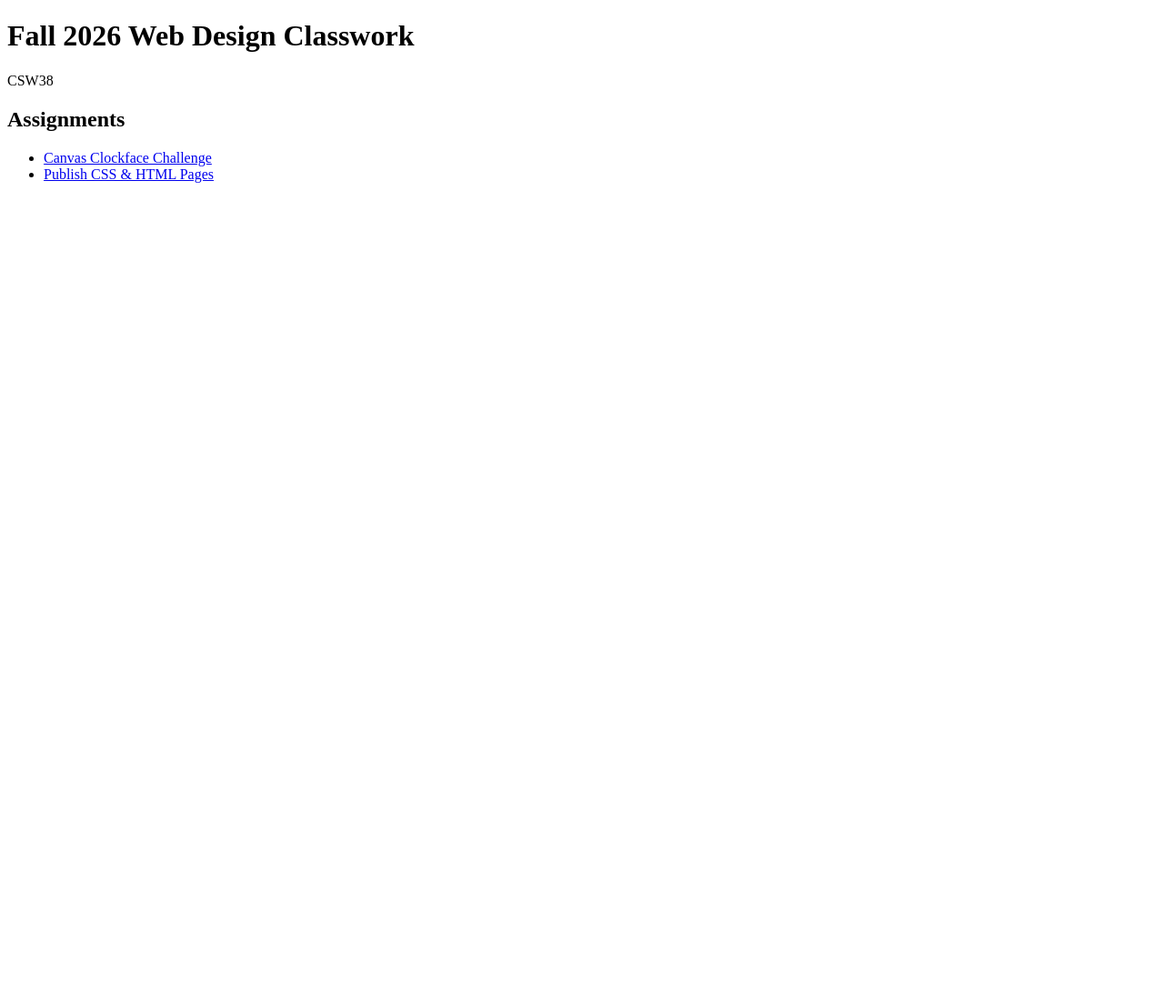
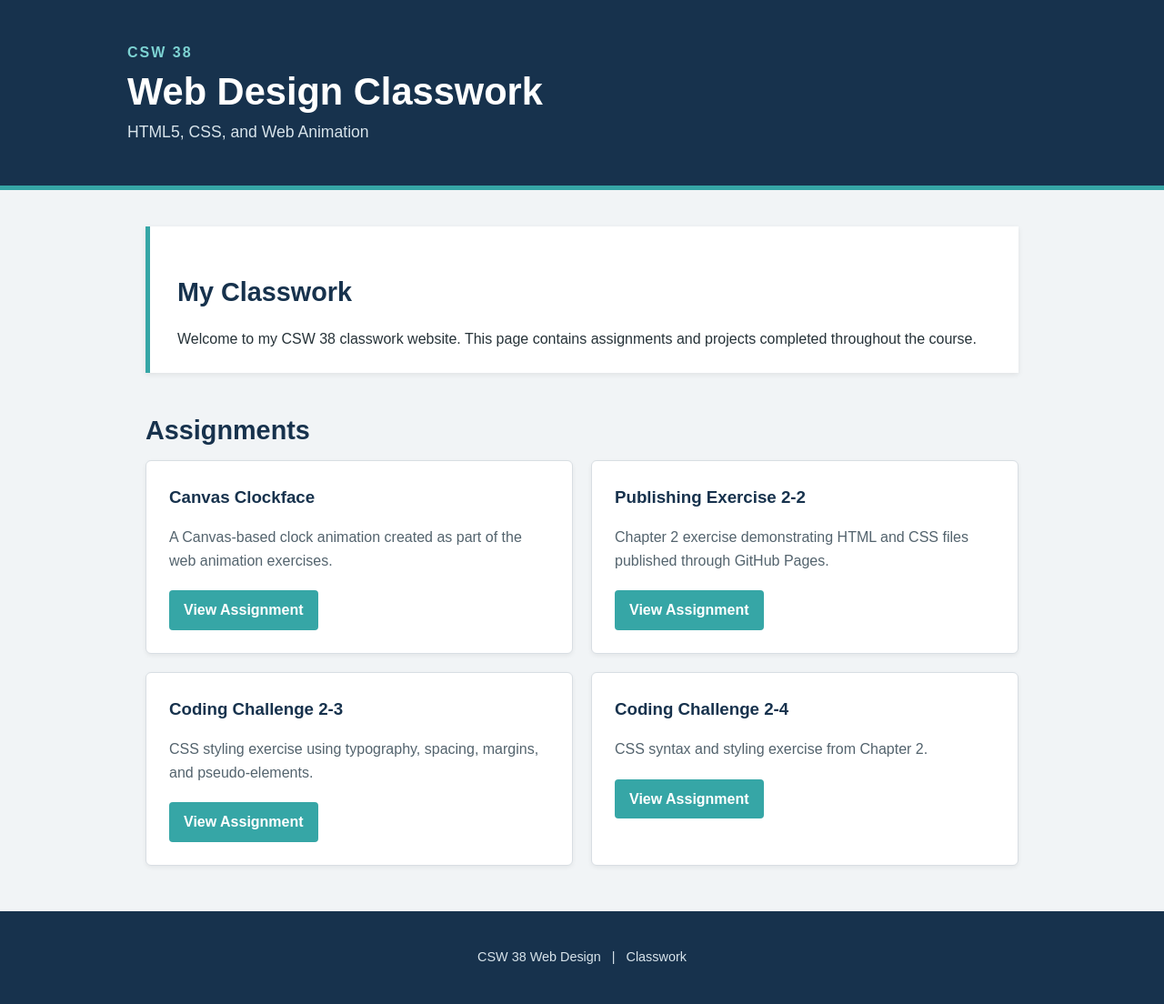
Before and after one commit to pmathis239-art/CSW38, a plain HTML site: page index.html in a window 1280 px wide. Shown: the whole page at 91% size. Before the commit the page ends 800 px from the top, so only its background shows below. Drawn offline with Linux system fonts and the light colour scheme.

Commit message:
making design changes

```diff
--- a/index.html
+++ b/index.html
@@ -2,29 +2,85 @@
 <html lang="en">
 <head>
    <meta charset="utf-8">
-   <title>Fall 2026 Web Design Classwork</title>
+   <meta name="viewport" content="width=device-width, initial-scale=1.0">
+   <title>CSW 38 | Web Design Classwork</title>
+   <link href="style.css" rel="stylesheet">
 </head>
 
 <body>
 
    <header>
-      <h1>Fall 2026 Web Design Classwork</h1>
-      <p>CSW38</p>
+      <div class="header-content">
+         <p class="course">CSW 38</p>
+         <h1>Web Design Classwork</h1>
+         <p class="subtitle">HTML5, CSS, and Web Animation</p>
+      </div>
    </header>
 
    <main>
-      <h2>Assignments</h2>
 
-      <ul>
-         <li>
-            <a href="canvas-clock/Clockface.html">Canvas Clockface Challenge</a>
-         </li>
+      <section class="welcome">
+         <h2>My Classwork</h2>
+         <p>
+            Welcome to my CSW 38 classwork website. This page contains
+            assignments and projects completed throughout the course.
+         </p>
+      </section>
 
-         <li>
-           <a href="publishing-exercise-2-2/code2-2.html">Publish CSS & HTML Pages</a>
-         </li>
-      </ul>
+      <section>
+         <h2>Assignments</h2>
+
+         <div class="assignments">
+
+            <article class="card">
+               <h3>Canvas Clockface</h3>
+               <p>
+                  A Canvas-based clock animation created as part of the
+                  web animation exercises.
+               </p>
+               <a href="canvas-clock/Clockface.html">View Assignment</a>
+            </article>
+
+            <article class="card">
+               <h3>Publishing Exercise 2-2</h3>
+               <p>
+                  Chapter 2 exercise demonstrating HTML and CSS files
+                  published through GitHub Pages.
+               </p>
+               <a href="publishing-exercise-2-2/code2-2.html">
+                  View Assignment
+               </a>
+            </article>
+
+            <article class="card">
+               <h3>Coding Challenge 2-3</h3>
+               <p>
+                  CSS styling exercise using typography, spacing,
+                  margins, and pseudo-elements.
+               </p>
+               <a href="publishing-exercise-2-2/code2-3.html">
+                  View Assignment
+               </a>
+            </article>
+
+            <article class="card">
+               <h3>Coding Challenge 2-4</h3>
+               <p>
+                  CSS syntax and styling exercise from Chapter 2.
+               </p>
+               <a href="publishing-exercise-2-2/code2-4.html">
+                  View Assignment
+               </a>
+            </article>
+
+         </div>
+      </section>
+
    </main>
+
+   <footer>
+      <p>CSW 38 Web Design &nbsp; | &nbsp; Classwork</p>
+   </footer>
 
 </body>
 </html>
--- /dev/null
+++ b/style.css
@@ -0,0 +1,156 @@
+@charset "utf-8";
+
+/* General page styles */
+
+* {
+   box-sizing: border-box;
+}
+
+body {
+   margin: 0;
+   background-color: #f1f4f6;
+   color: #263238;
+   font-family: Arial, Helvetica, sans-serif;
+   line-height: 1.6;
+}
+
+
+/* Header */
+
+header {
+   background-color: #17324d;
+   color: white;
+   padding: 45px 20px;
+   border-bottom: 5px solid #36a6a6;
+}
+
+.header-content {
+   max-width: 1000px;
+   margin: 0 auto;
+}
+
+.course {
+   margin: 0;
+   color: #7dd3d3;
+   font-size: 1em;
+   font-weight: bold;
+   letter-spacing: 2px;
+   text-transform: uppercase;
+}
+
+h1 {
+   margin: 5px 0;
+   font-size: 2.6em;
+   line-height: 1.2;
+}
+
+.subtitle {
+   margin: 5px 0 0;
+   color: #d8e4eb;
+   font-size: 1.1em;
+}
+
+
+/* Main content */
+
+main {
+   max-width: 1000px;
+   margin: 40px auto;
+   padding: 0 20px;
+}
+
+section {
+   margin-bottom: 40px;
+}
+
+h2 {
+   color: #17324d;
+   margin-bottom: 10px;
+   font-size: 1.8em;
+}
+
+
+/* Welcome section */
+
+.welcome {
+   background-color: white;
+   padding: 25px 30px;
+   border-left: 5px solid #36a6a6;
+   box-shadow: 0 2px 6px rgba(0, 0, 0, 0.08);
+}
+
+.welcome p {
+   margin-bottom: 0;
+}
+
+
+/* Assignment cards */
+
+.assignments {
+   display: grid;
+   grid-template-columns: repeat(2, 1fr);
+   gap: 20px;
+}
+
+.card {
+   background-color: white;
+   padding: 25px;
+   border: 1px solid #d8dee3;
+   border-radius: 6px;
+   box-shadow: 0 2px 5px rgba(0, 0, 0, 0.06);
+}
+
+.card h3 {
+   color: #17324d;
+   margin-top: 0;
+   margin-bottom: 10px;
+}
+
+.card p {
+   color: #53636d;
+   margin-bottom: 20px;
+}
+
+.card a {
+   display: inline-block;
+   background-color: #36a6a6;
+   color: white;
+   padding: 9px 16px;
+   border-radius: 4px;
+   text-decoration: none;
+   font-weight: bold;
+}
+
+.card a:hover {
+   background-color: #287f7f;
+}
+
+
+/* Footer */
+
+footer {
+   margin-top: 50px;
+   padding: 25px;
+   background-color: #17324d;
+   color: #d8e4eb;
+   text-align: center;
+   font-size: 0.9em;
+}
+
+
+/* Mobile layout */
+
+@media (max-width: 650px) {
+
+   h1 {
+      font-size: 2em;
+   }
+
+   .assignments {
+      grid-template-columns: 1fr;
+   }
+
+   main {
+      margin-top: 25px;
+   }
+}
```
